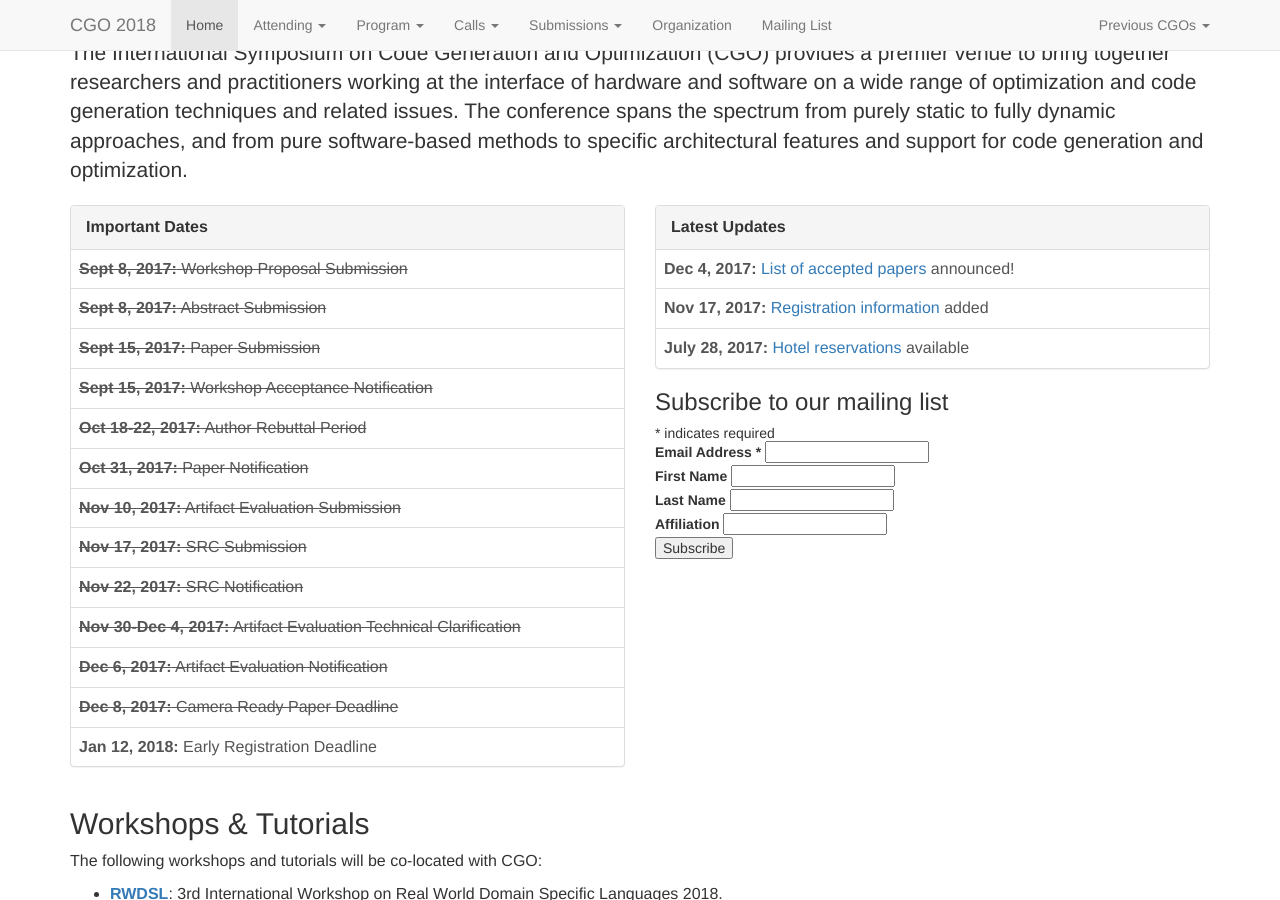
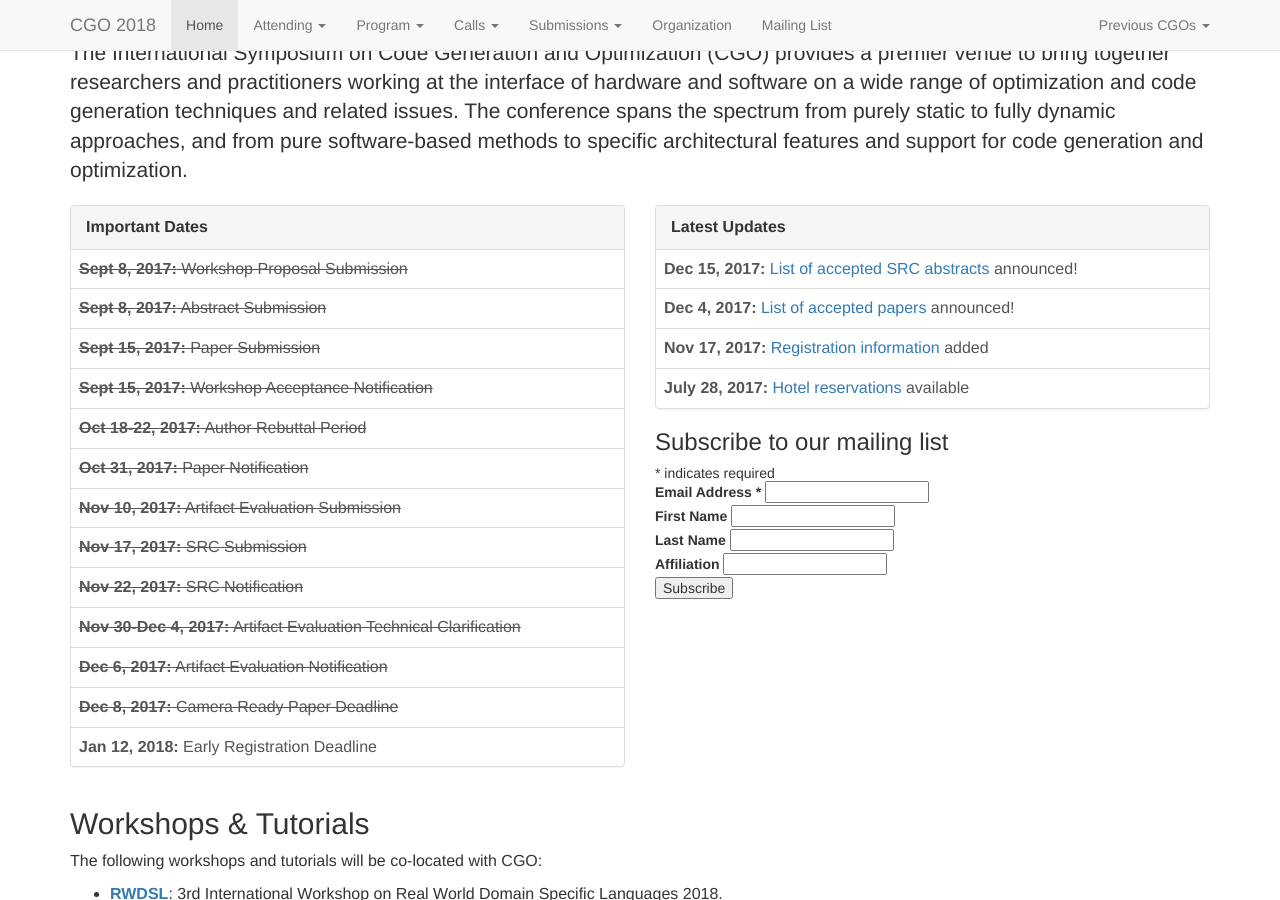
Before and after one commit to ChrisCummins/cgo2018, a Jekyll site: the page built from index.html, in a window 1280 px wide and 900 px high, scrolled down 695 px. Built offline with Jekyll 4.4.1, drawn with Linux system fonts in a browser that asks for light colours; nearby versions of some CDN libraries; comment, search, counter and statistics services are not loaded.

Commit message:
SRC s/papers/abstracts/

```diff
--- a/_layouts/default.html
+++ b/_layouts/default.html
@@ -59,7 +59,7 @@ layout: compress
               </a>
               <ul aria-labelledby="program-dropdown" class="dropdown-menu">
             		<li {% if page.url == "/accepted/" %}class="active"{% endif %}><a href="{{ '/accepted/' | relative_url }}">Accepted Papers</a></li>
-                <li {% if page.url == "/src/accepted/" %}class="active"{% endif %}><a href="{{ '/src/accepted/' | relative_url }}">Accepted SRC apers</a></li>
+                <li {% if page.url == "/src/accepted/" %}class="active"{% endif %}><a href="{{ '/src/accepted/' | relative_url }}">Accepted SRC abstracts</a></li>
             	</ul>
             </li>
             <li class="dropdown">
--- a/index.html
+++ b/index.html
@@ -65,6 +65,7 @@ footer: 'Vienna Skyline photo by <a href="https://commons.wikimedia.org/wiki/Fil
 
           <table class="table">
             <tbody>
+              <tr><td><b>Dec 15, 2017:</b> <a href="http://cgo.org/cgo2018/src/accepted/">List of accepted SRC abstracts</a> announced!</td></tr>
               <tr><td><b>Dec 4, 2017:</b> <a href="http://cgo.org/cgo2018/accepted/">List of accepted papers</a> announced!</td></tr>
               <tr><td><b>Nov 17, 2017:</b> <a href="http://cgo.org/cgo2018/registration/">Registration information</a> added</td></tr>
               <tr><td><b>July 28, 2017:</b> <a href="https://reservations.travelclick.com/75040?GroupId=1999609&LanguageId=1">Hotel reservations</a> available</td></tr>
```
Also changed, not shown: src/accepted.md (+2 -2 lines).
